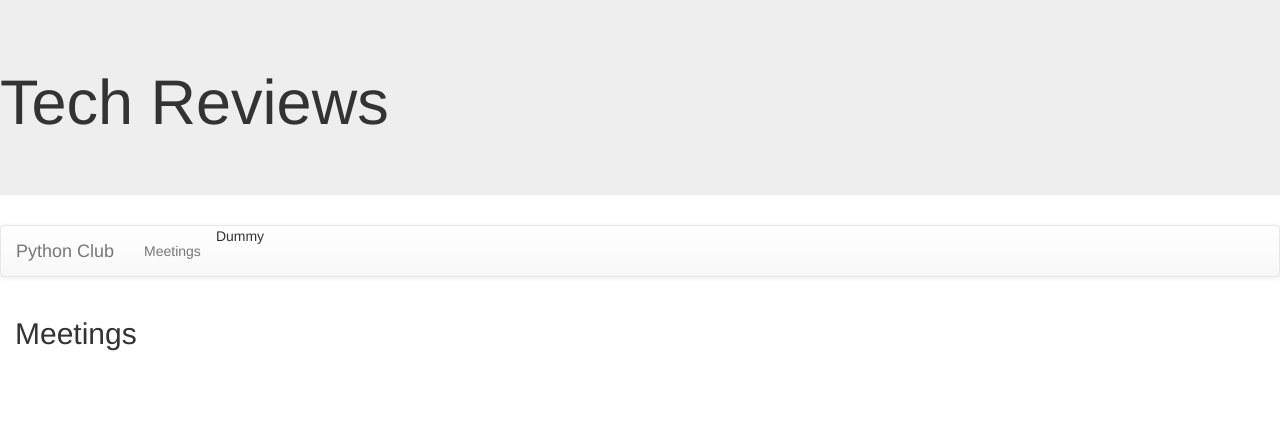
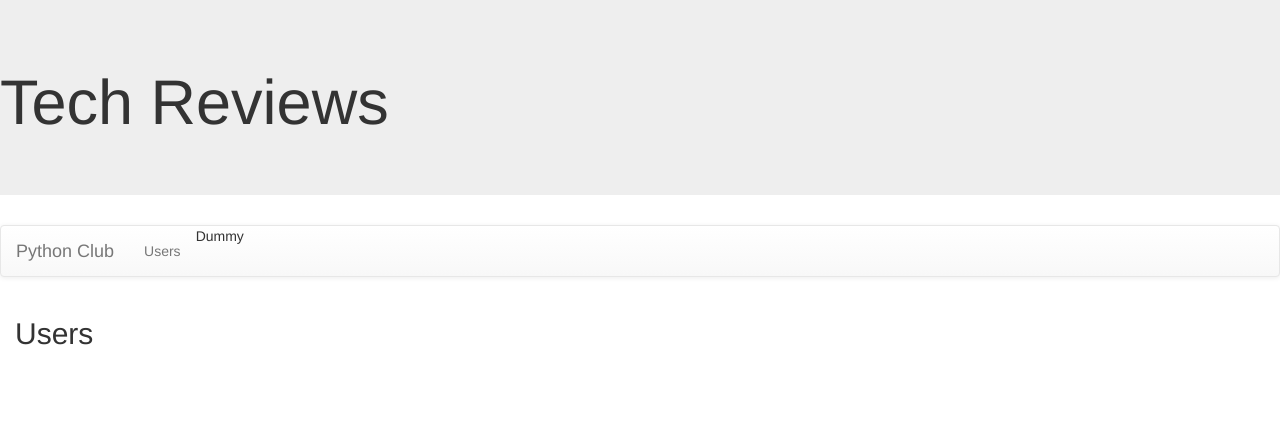
Before and after one commit to carlianderson/PythonClub, a Django app: page /club/club/ in a window 1280 px wide. Shown: the top 427 px of the page. Run offline with Django 4.2, Linux system fonts and the light colour scheme; data that the repository does not hold is empty; some libraries are stand-ins or nearby versions.

Commit message:
Users view

```diff
--- a/club/templates/base.html
+++ b/club/templates/base.html
@@ -16,7 +16,7 @@
 <a class="navbar-brand" href="{% url 'index' %}">Python Club</a>
 </div>
 <ul class="nav navbar-nav">
-<li><a href="{% url 'meetings' %}">Meetings</a></li>
+<li><a href="{% url 'users' %}">Users</a></li>
 <li>Dummy</li>
 </ul>
 </div>
--- a/club/templates/club/meetings.html
+++ /dev/null
@@ -1,9 +0,0 @@
-{% extends 'base.html'%}
-{% block content%}
-<h2>Meetings</h2>
-<ul>
-    {% for m in meeting_list %}
-        <li>{{ m.meetingtitle }}</li>
-    {% endfor %}
-</ul>
-{% endblock %}
--- /dev/null
+++ b/club/templates/club/users.html
@@ -0,0 +1,9 @@
+{% extends 'base.html'%}
+{% block content%}
+<h2>Users</h2>
+<ul>
+    {% for u in user_list %}
+        <li>{{ u.username }}</li>
+    {% endfor %}
+</ul>
+{% endblock %}
--- a/club/urls.py
+++ b/club/urls.py
@@ -3,5 +3,5 @@ from . import views
 
 urlpatterns = [
    path('', views.index, name='index'),
-   path('club/', views.meetings, name='meetings')
+   path('club/', views.users, name='users')
 ]
--- a/club/views.py
+++ b/club/views.py
@@ -1,10 +1,10 @@
 from django.shortcuts import render
-from .models import Meeting, MeetingMinutes, Resource, Event
+from .models import Meeting, MeetingMinutes, Resource, Event, User
 
 # Create your views here.
 def index(request):
     return render(request, 'club/index.html')
 
-def meetings(request):
-    meeting_list=Meeting.objects.all()
-    return render(request, 'club/meetings.html', {'meeting_list':meeting_list})
+def users(request):
+    user_list=User.objects.all()
+    return render(request, 'club/users.html', {'user_list':user_list})
```
